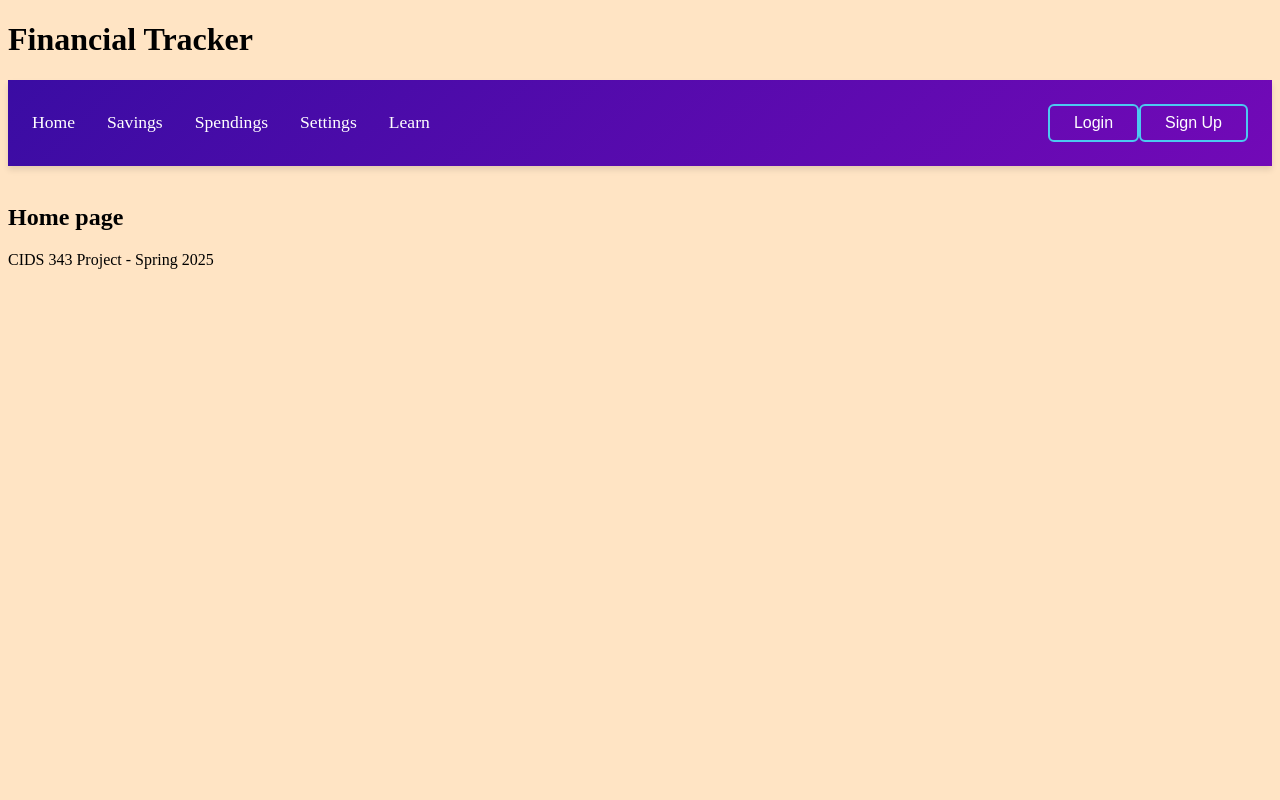
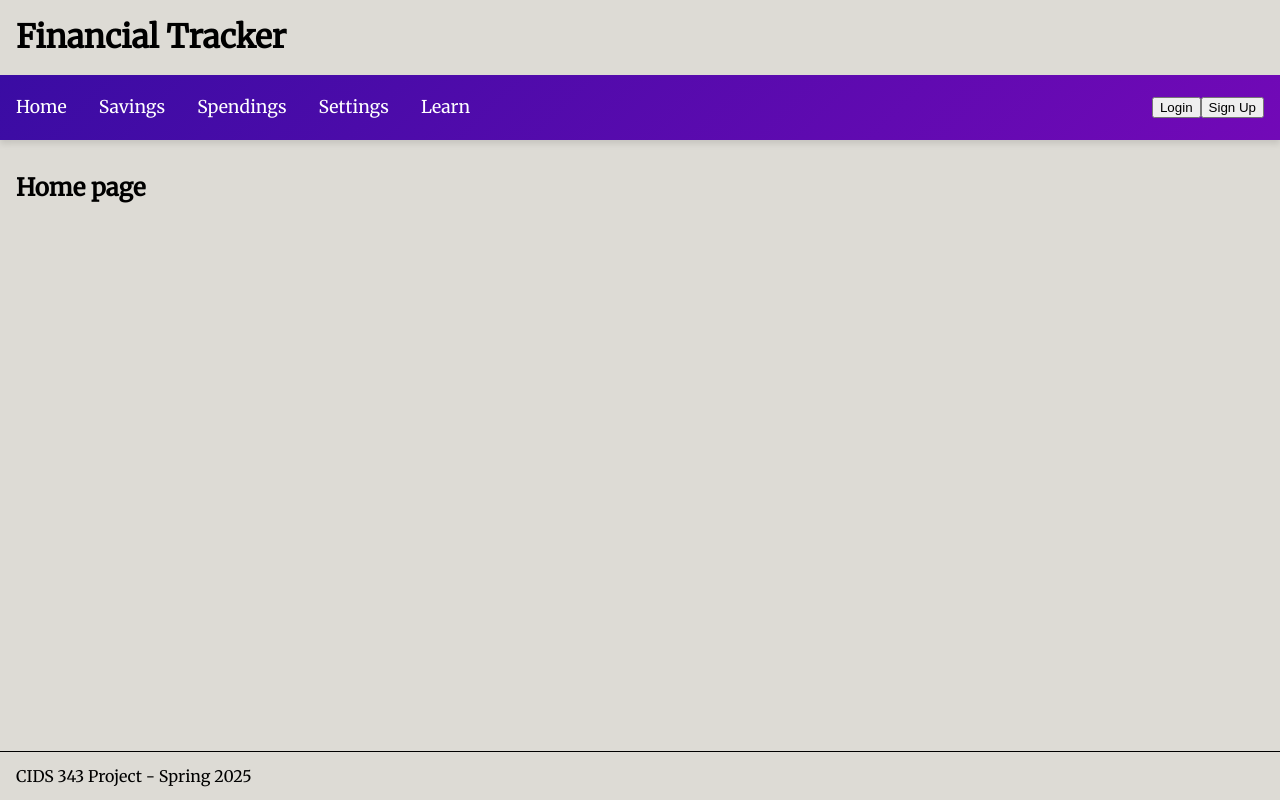
Before and after one commit to PrussianJaeger/CIDS343, a React (Vite) app in the folder client/: page / in a window 1280 px wide. Built offline with nearby package versions, Linux system fonts and the light colour scheme; no server answers.

Commit message:
General styling updates

```diff
--- a/client/src/App.jsx
+++ b/client/src/App.jsx
@@ -2,24 +2,16 @@
 import { useState } from 'react';
 import Header from "./Header";
 import Footer from "./Footer";
-import LearnPage from "./LearnPage";
-import Home from './HomePage';
-import Account from './AccountPage';
-import Savings from './SavingsPage';
-import Spendings from './SpendingsPage';
-import Settings from './SettingsPage';
+import HomePage from './HomePage';
+import AccountPage from './AccountPage';
+import SavingsPage from './SavingsPage';
+import SpendingsPage from './SpendingsPage';
+import SettingsPage from './SettingsPage';
+import LearnPage from './LearnPage';
 import AuthPopup from './components/AuthPopup'
 import React, { useContext } from "react";
 import { UserContext } from "./UserContext";
 
-
-function Learn() {
-  return (
-    <>
-      <LearnPage></LearnPage>
-    </>
-  );
-}
 
 function App() {
   const [showLogin, setShowLogin] = useState(false);
@@ -28,7 +20,7 @@
 
   return (
     <>
-      <Header />
+      <Header className={"header"}/>
 
       <Router>
         <nav className="navbar">
@@ -48,7 +40,8 @@
               </div>
             ) : (
               //<p>Welcome, {currentUser.email}!</p>
-              <Link className="auth-button" to="/account">{currentUser.email}</Link>
+              //<Link className="auth-button" to="/account">{currentUser.email}</Link>
+                <Link id="auth-button" to="/account">Account</Link>
             )}
           </div>
         </nav>
@@ -57,16 +50,17 @@
         <AuthPopup isOpen={showSignup} onClose={() => setShowSignup(false)} isLogin={false} />
 
           <br />
+        <div  className="primary">
+          <Routes>
+            <Route path="/" element={<HomePage />} />
+            <Route path="/account" element={<AccountPage />} />
+            <Route path="/savings" element={<SavingsPage />} />
+            <Route path="/spendings" element={<SpendingsPage />} />
+            <Route path="/settings" element={<SettingsPage />} />
+            <Route path="/learn/*" element={<LearnPage />} />
 
-        <Routes>
-          <Route path="/" element={<Home />} />
-          <Route path="/account" element={<Account />} />
-          <Route path="/savings" element={<Savings />} />
-          <Route path="/spendings" element={<Spendings />} />
-          <Route path="/settings" element={<Settings />} />
-          <Route path="/learn/*" element={<Learn />} />
-
-        </Routes>
+          </Routes>
+        </div>
       </Router>
 
       <Footer />
--- a/client/src/index.css
+++ b/client/src/index.css
@@ -1,6 +1,9 @@
+@import url(https://fonts.googleapis.com/css?family=Merriweather);
+
 body {
-  background-color: bisque;
-
+  background-color: #dddbd5;
+  font-family: 'Merriweather', serif;
+  margins: 1.5rem;
 }
 :root {
   --rose: #f72585ff;
@@ -10,11 +13,24 @@
   --vivid-sky-blue: #4cc9f0ff;
 }
 
+.header, .primary {
+  padding-left: 1rem;
+}
+
+.footer {
+  display: flex;
+  width: 100%;
+  position: fixed;
+  bottom: 0;
+  padding: 1rem;
+  border-top: 1px solid;
+}
+
 .navbar {
   display: flex;
   justify-content: space-between;
   align-items: center;
-  padding: 1.5rem;
+  padding: 1rem;
   background: linear-gradient(135deg, var(--zaffre) 0%, var(--grape) 100%);
   box-shadow: 0 4px 6px rgba(0, 0, 0, 0.1);
 }
@@ -59,19 +75,19 @@
   color: var(--vivid-sky-blue);
 }
 
-.auth-button {
+#auth-button {
   background: transparent;
   border: 2px solid var(--vivid-sky-blue);
   color: white;
   padding: 0.5rem 1.5rem;
   border-radius: 6px;
   font-size: 1rem;
-  font-weight: 500;
+  font-weight: bolder;
   cursor: pointer;
   transition: all 0.3s ease;
 }
 
-.auth-button:hover {
+#auth-button:hover {
   background: var(--vivid-sky-blue);
   transform: translateY(-2px);
   box-shadow: 0 4px 8px rgba(0, 0, 0, 0.2);
--- a/client/src/main.jsx
+++ b/client/src/main.jsx
@@ -1,5 +1,6 @@
 import { StrictMode } from 'react';
 import { createRoot } from 'react-dom/client';
+import './reset.css';
 import './index.css';
 import App from './App.jsx';
 import { UserProvider } from './UserContext';
--- /dev/null
+++ b/client/src/reset.css
@@ -0,0 +1,47 @@
+/* http://meyerweb.com/eric/tools/css/reset/
+   v2.0 | 20110126
+   License: none (public domain)
+*/
+
+html, body, div, span, applet, object, iframe, p, blockquote, pre,
+a, abbr, acronym, address, big, cite, code,
+del, dfn, em, img, ins, kbd, q, s, samp,
+small, strike, strong, sub, sup, tt, var,
+b, u, i, center,
+dl, dt, dd, ol, ul, li,
+fieldset, form, label, legend,
+table, caption, tbody, tfoot, thead, tr, th, td,
+article, aside, canvas, details, embed,
+figure, figcaption, footer, header, hgroup,
+menu, nav, output, ruby, section, summary,
+time, mark, audio, video {
+    margin: 0;
+    padding: 0;
+    border: 0;
+    font-size: 100%;
+    font: inherit;
+    vertical-align: baseline;
+}
+/* HTML5 display-role reset for older browsers */
+article, aside, details, figcaption, figure,
+footer, header, hgroup, menu, nav, section {
+    display: block;
+}
+body {
+    line-height: 1;
+}
+ol, ul {
+    list-style: none;
+}
+blockquote, q {
+    quotes: none;
+}
+blockquote:before, blockquote:after,
+q:before, q:after {
+    content: '';
+    content: none;
+}
+table {
+    border-collapse: collapse;
+    border-spacing: 0;
+}
```
